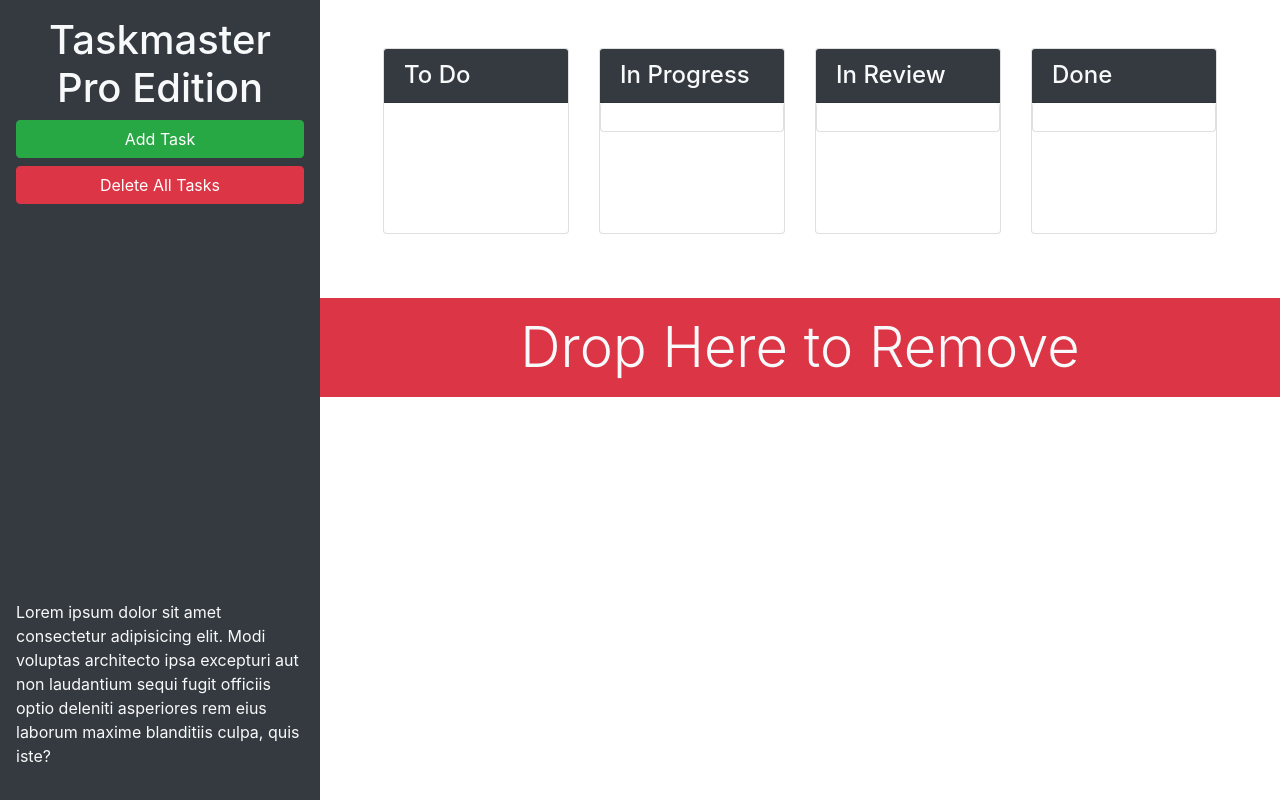
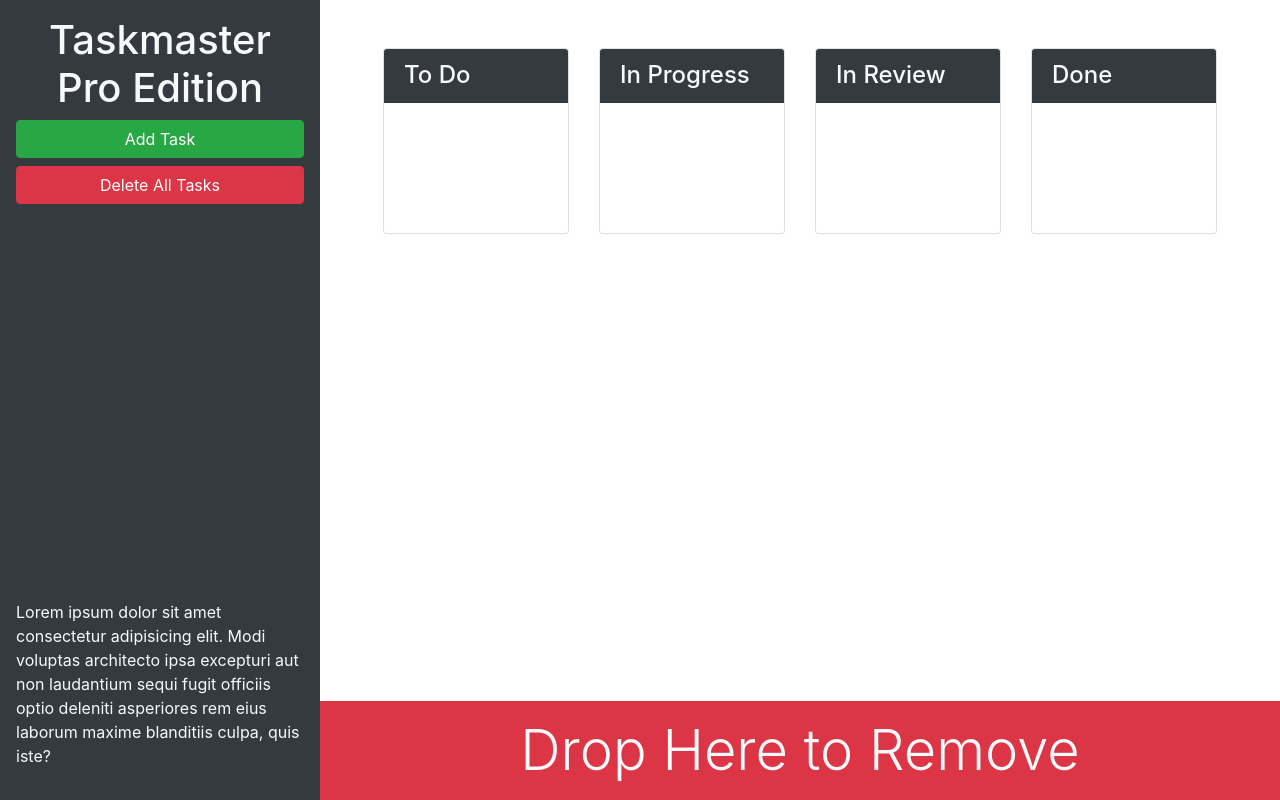
Before and after one commit to StephonT/taskmaster-pro, a plain HTML site: page index.html in a window 1280 px wide. Drawn offline with nearby package versions, Linux system fonts and the light colour scheme.

Commit message:
made changes in task list

```diff
--- a/index.html
+++ b/index.html
@@ -59,7 +59,7 @@
                 In Progress
               </h4>
               <ul id="list-inProgress" class="list-group">
-                <li class="list-group-item">
+
                   <span class="badge badge-primary badge-pill"></span>
                   <p class="m-1"></p>
                 </li>
@@ -72,12 +72,11 @@
           <!-- in review start -->
   <div class="col-12  col-md-6 col-xl-3 mb-3">
     <div class="card">
-
       <h4 class="card-header bg-dark text-light">
-      In Review
+        In Review
       </h4>
       <ul id="list-inReview" class="list-group">
-        <li class="list-group-item">
+
           <span class="badge badge-primary badge-pill"></span>
           <p class="m-1"></p>
         </li>
@@ -92,7 +91,7 @@
         Done
       </h4>
       <ul id="list-done" class="list-group">
-        <li class="list-group-item">
+
           <span class="badge badge-primary badge-pill"></span>
           <p class="m-1"></p>
         </li>
@@ -102,7 +101,7 @@
   <!-- done end -->
 
 </div>
-<div id="trash">
+<div class="mt-auto" id="trash">
   <div class="w-100 bg-danger p-3 text-center text-light display-4 mt-auto">
     Drop Here to Remove
   </div>
```
